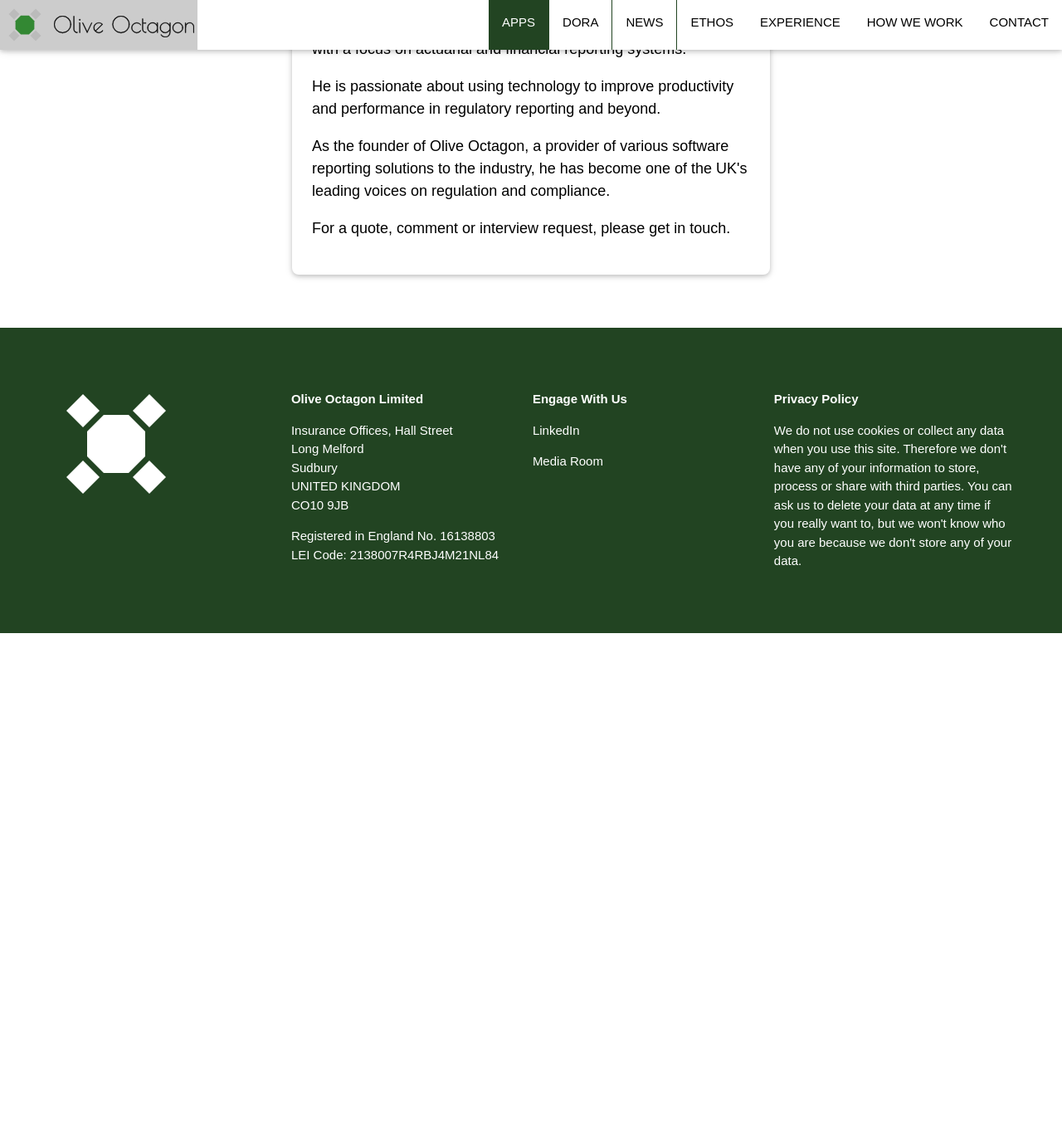
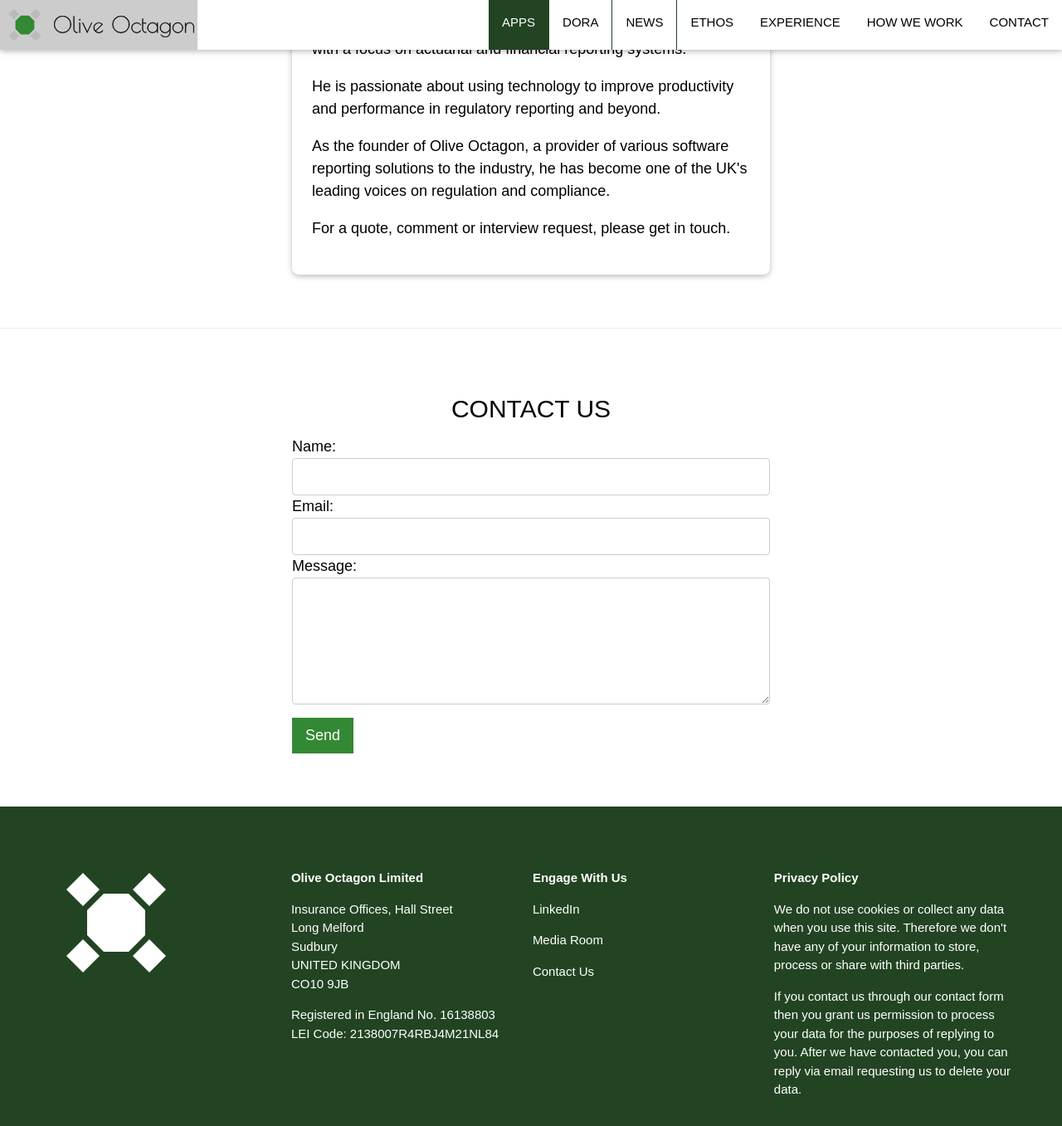
Before and after one commit to oliveoctagon/oliveoctagon.github.io, a Jekyll site: the page built from media/index.html, in a window 1280 px wide and 1400 px high, scrolled down 829 px. Shown: the top 1357 px of the window at 83% size. Built offline with Jekyll 4.4.1, drawn with Linux system fonts in a browser that asks for light colours; some web fonts are replaced; before the commit the page ends 1592 px from its top, so only the background shows below that.

Commit message:
Add contact form to every page above footer
- Except the "contact form sent" page

```diff
--- /dev/null
+++ b/_includes/contact-form.html
@@ -0,0 +1,25 @@
+<div class="w3-content">
+    <div class="w3-row-padding" style="margin:0 0 64px 0;display:flex;flex-direction:column;align-items: center;">
+        <div class="w3-col l6 m12 w3-large">
+
+            <h2 class="w3-center">CONTACT US</h2>
+
+            <form action="https://formspree.io/f/mgvzkdle" method="POST">
+
+                <input type="text" name="page" title="Page" value="{{ page.url }}" hidden />
+
+                <label>Name:</label>
+                <input class="w3-input w3-border w3-round" type="text" name="name" title="Name" required />
+
+                <label>Email:</label>
+                <input class="w3-input w3-border w3-round" type="email" name="email" title="Email" required />
+
+                <label>Message:</label>
+                <textarea class="w3-input w3-border w3-round" name="message" title="Message" rows="5" required></textarea>
+
+                <button class="w3-btn w3-theme" style="margin-top: 16px;" type="submit">Send</button>
+
+            </form>
+        </div>
+    </div>
+</div>
--- a/_includes/footer.html
+++ b/_includes/footer.html
@@ -17,15 +17,23 @@
         {% if page.url == "/media/" %}
           Media Room
         {% else %}
-          <a href="{{ '/media/'' | relative_url }}">Media Room</a>
+          <a href="{{ '/media/' | relative_url }}">Media Room</a>
+        {% endif %}
+      </p>
+      <p>
+        {% if page.url == "/contact/" %}
+          Contact Us
+        {% else %}
+          <a href="{{ '/contact/' | relative_url }}">Contact Us</a>
         {% endif %}
       </p>
     </div>
     <div>
       <p style="font-weight: bold;">Privacy Policy</p>
       <p>We do not use cookies or collect any data when you use this site. Therefore we don't have any of your
-        information to store, process or share with third parties. You can ask us to delete your data at any time if you
-        really want to, but we won't know who you are because we don't store any of your data.</p>
+        information to store, process or share with third parties.</p>
+      <p>If you contact us through our contact form then you grant us permission to process your data for the purposes of
+        replying to you. After we have contacted you, you can reply via email requesting us to delete your data.</p>
     </div>
   </div>
 </footer>
--- a/_layouts/default.html
+++ b/_layouts/default.html
@@ -95,6 +95,15 @@
 
   {{ content }}
 
+  {% if page.url == "/contact/" %}
+    {% include contact-form.html %}
+  {% elsif page.url == "/contact/sent/" %}
+
+  {% else %}
+    <hr />
+    {% include contact-form.html %}
+  {% endif %}
+
 </main>
 
 <!-- Footer -->
--- a/dora/index.html
+++ b/dora/index.html
@@ -272,7 +272,7 @@
   <h2 class="w3-center">CONTACT US</h2>
   <p class="w3-center w3-large">For a demonstration of our DORA Reporting solution, or to buy a licence, email our sales team today:</p>
   <div class="w3-row-padding w3-center">
-  <div class="mail-text w3-center-align fade-in-up-on-scroll">dora@oliveoctagon.com</div>
+  {% include contact-form.html %}
   </div>
 </section>
 
--- a/media/index.html
+++ b/media/index.html
@@ -14,7 +14,6 @@
       <p style="margin-top:0">Welcome to the Olive Octagon media room. Here you can find our latest press releases, news articles, and other media resources.</p>
       <p>For questions, requests for comment, or any other general press enquiries, please get in touch.</p>
       <div class="w3-bar">
-        <a href="https://www.linkedin.com/company/oliveoctagon" class="w3-btn w3-margin w3-large w3-theme" style="font-size:1rem;">Contact Us</a>
         <a href="{{ '/news/' | relative_url }}" class="w3-btn w3-margin w3-large w3-theme" style="font-size:1rem;">View Latest Articles</a>
       </div>
     </div>
```
Also changed, not shown: contact/index.html (added, +15 -0 lines), contact/sent/index.html (added, +15 -0 lines), contact/bg.jpg (added), contact/sent/bg.jpg (added).
